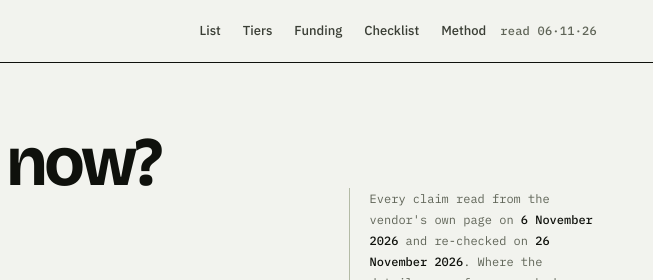
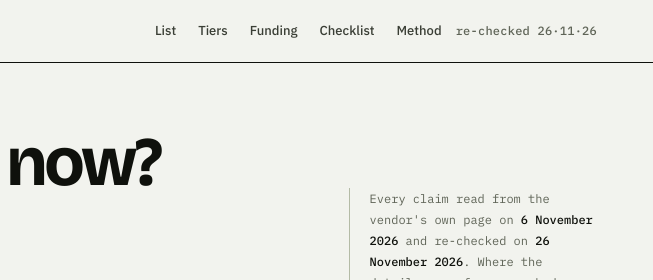
Before and after one commit to E4crypt3d/free-forever, a plain HTML site: page index.html in a window 1280 px wide. Shown: the top 280 px of the page, 627-1280 px from the left. Drawn offline with nearby package versions, Linux system fonts and the light colour scheme.

Commit message:
fix: the header date badge said 6 November after the re-check
The badge is a hand-typed string, so it kept the old date while the byline
under the headline was re-checked on 26 November. Bumped to match.

```diff
--- a/index.html
+++ b/index.html
@@ -124,7 +124,7 @@
       <a href="#checks">Checklist</a>
       <a href="#method">Method</a>
     </nav>
-    <span class="verified">read 06·11·26</span>
+    <span class="verified">re-checked 26·11·26</span>
   </div>
 </header>
 
```
